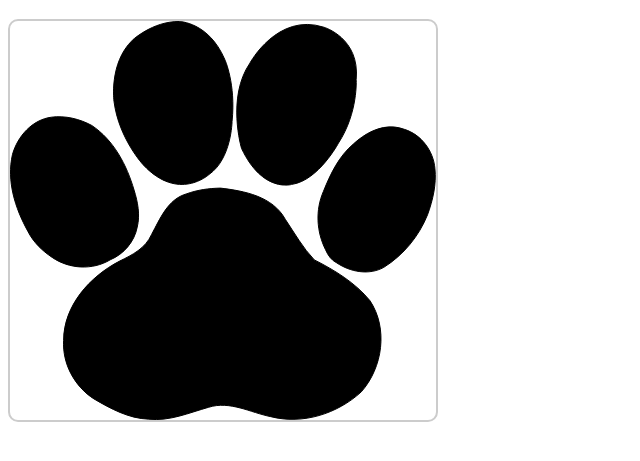
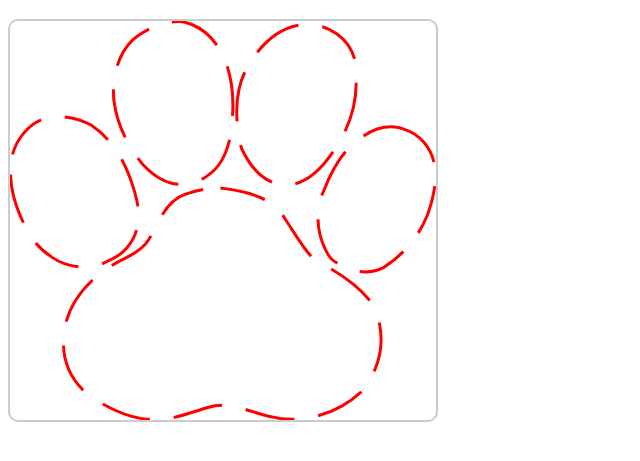
Before and after one commit to KingGeneral/svgTutorial, a plain HTML site: page demo/blackpaw.html in a window 1280 px wide. Shown: the part 61-522 px from the top of the page, without its empty margins (0-640 px from the left). Drawn offline with Linux system fonts and the light colour scheme.

Commit message:
Update blackpaw + v2

```diff
--- a/demo/blackpaw.html
+++ b/demo/blackpaw.html
@@ -27,7 +27,7 @@
 			enable-background="new 0 0 260 250"
 			xml:space="preserve"> -->
 			<svg
-				class="svg"
+				class="svg-relative"
 			   xmlns:svg="http://www.w3.org/2000/svg"
 			   xmlns="http://www.w3.org/2000/svg"
 			   version="1.0"
--- a/demo/css/main.css
+++ b/demo/css/main.css
@@ -16,9 +16,18 @@
     -webkit-border-radius: 10px;
     border-radius: 10px;
     border: solid 2px #ccc;
-    /*width: 300px;
-    height: 300px;*/
+    width: 300px;
+    height: 300px;
     float: left;
     margin-right: 10px;
     font: 1em source-sans-pro, Source Sans Pro, Helvetica, sans-serif;
 }
+.svg-relative {
+    -moz-border-radius: 10px;
+    -webkit-border-radius: 10px;
+    border-radius: 10px;
+    border: solid 2px #ccc;
+    float: left;
+    margin-right: 10px;
+    font: 1em source-sans-pro, Source Sans Pro, Helvetica, sans-serif;
+}
--- a/demo/scripts/custom.blackpaw.snap.svg.js
+++ b/demo/scripts/custom.blackpaw.snap.svg.js
@@ -25,61 +25,61 @@ window.onload = function () {
 
     // central point for spin
     // left,top
-    // var pivots = [
-    //             [44, 147],		//pivot [0]
-    //             [92, 126]		//pivot [1]
-    //         ];
+    var pivots = [
+                [44, 147],		//pivot [0]
+                [92, 126]		//pivot [1]
+            ];
     // paw1.attr({ stroke: 'red', strokeDasharray: "40 280", fill: 'none', strokeWidth: 20 });
     // paw1.transform('r0,100,100');
     // paw1.animate({ transform: "r360,100,100" }, 1000, mina.linear, anim);
 
     //set test
-    // paw1.attr({
-    //     fill: "none",
-    //     stroke: 'red',
-    //     strokeWidth: 30,
-    //     strokeDasharray: "10 300 40 10 10 10 10 10 10 10 10 10 10 10 10 10 10 10 10 10 10 10 10 10 10 10 10 10",
-    //     strokeDashoffset: 50
-    // });
-    // paw2.attr({
-    //     fill: "none",
-    //     stroke: 'red',
-    //     strokeWidth: 30,
-    //     strokeDasharray: "10 300 40 10 10 10 10 10 10 10 10 10 10 10 10 10 10 10 10 10 10 10 10 10 10 10 10 10",
-    //     strokeDashoffset: 50
-    // });
-    // paw3.attr({
-    //     fill: "none",
-    //     stroke: 'red',
-    //     strokeWidth: 30,
-    //     strokeDasharray: "10 300 40 10 10 10 10 10 10 10 10 10 10 10 10 10 10 10 10 10 10 10 10 10 10 10 10 10",
-    //     strokeDashoffset: 50
-    // });
-    // paw4.attr({
-    //     fill: "none",
-    //     stroke: 'red',
-    //     strokeWidth: 30,
-    //     strokeDasharray: "10 300 40 10 10 10 10 10 10 10 10 10 10 10 10 10 10 10 10 10 10 10 10 10 10 10 10 10",
-    //     strokeDashoffset: 50
-    // });
-    // pawCenter.attr({
-    //     fill: "none",
-    //     stroke: 'red',
-    //     strokeWidth: 30,
-    //     strokeDasharray: "10 300 40 10 10 10 10 10 10 10 10 10 10 10 10 10 10 10 10 10 10 10 10 10 10 10 10 10",
-    //     strokeDashoffset: 50
-    // });
+    paw1.attr({
+        fill: "none",
+        stroke: 'red',
+        strokeWidth: 3,
+        strokeDasharray: "50 24 50 24", //(poly , range , .... loop )
+        strokeDashoffset: 5
+    });
+    paw2.attr({
+        fill: "none",
+        stroke: 'red',
+        strokeWidth: 3,
+        strokeDasharray: "50 24 50 24", //(poly , range , .... loop )
+        strokeDashoffset: 5
+    });
+    paw3.attr({
+        fill: "none",
+        stroke: 'red',
+        strokeWidth: 3,
+        strokeDasharray: "50 24 50 24", //(poly , range , .... loop )
+        strokeDashoffset: 5
+    });
+    paw4.attr({
+        fill: "none",
+        stroke: 'red',
+        strokeWidth: 3,
+        strokeDasharray: "50 24 50 24", //(poly , range , .... loop )
+        strokeDashoffset: 5
+    });
+    pawCenter.attr({
+        fill: "none",
+        stroke: 'red',
+        strokeWidth: 3,
+        strokeDasharray: "50 24 50 24", //(poly , range , .... loop )
+        strokeDashoffset: 5
+    });
 
     function close() {
         clearTimeout(timer);
 
-        // Snap.animate(0,400, function( value ){
-        //    pawCenter.attr({ 'strokeDashoffset': value })
-        //    paw1.attr({ 'strokeDashoffset': value })
-        //    paw2.attr({ 'strokeDashoffset': value })
-        //    paw3.attr({ 'strokeDashoffset': value })
-        //    paw4.attr({ 'strokeDashoffset': value })
-        // },5000 );
+        Snap.animate(0,1000, function( value ){     //speed clockwise , speed counterclockwise
+           pawCenter.attr({ 'strokeDashoffset': value })
+           paw1.attr({ 'strokeDashoffset': value })
+           paw2.attr({ 'strokeDashoffset': value })
+           paw3.attr({ 'strokeDashoffset': value })
+           paw4.attr({ 'strokeDashoffset': value })
+        },10000 );
 
         // paw1.animate({
         //     transform: "r" + [8, pivots[0]]
@@ -129,13 +129,13 @@ window.onload = function () {
     // animation area
     //======================
 
-    timer = setTimeout(close, 50);
+    timer = setTimeout(close, 2000);  //start after 2s
     // timer = setTimeout(open, 50);
 
     //now recursive each hover
     blackpaw.hover(open,
                 function () {
-                    timer = setTimeout(close, 200);
+                    timer = setTimeout(close, 3000);  //start after 3s
                 }
             );
 
```
Also changed, not shown: demo/blackpaw.v2.html (+1 -1 lines), demo/scripts/custom.blackpaw.v2.snap.svg.js (+35 -35 lines), README.md.
